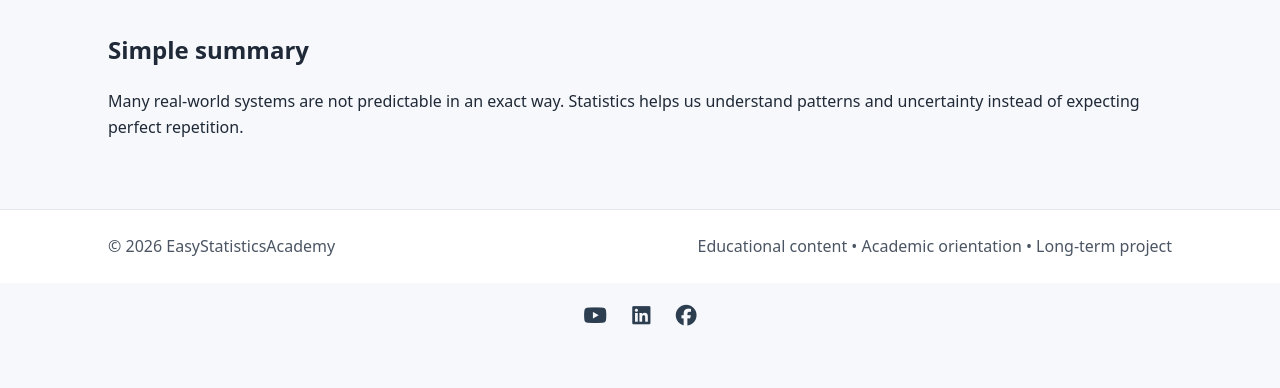
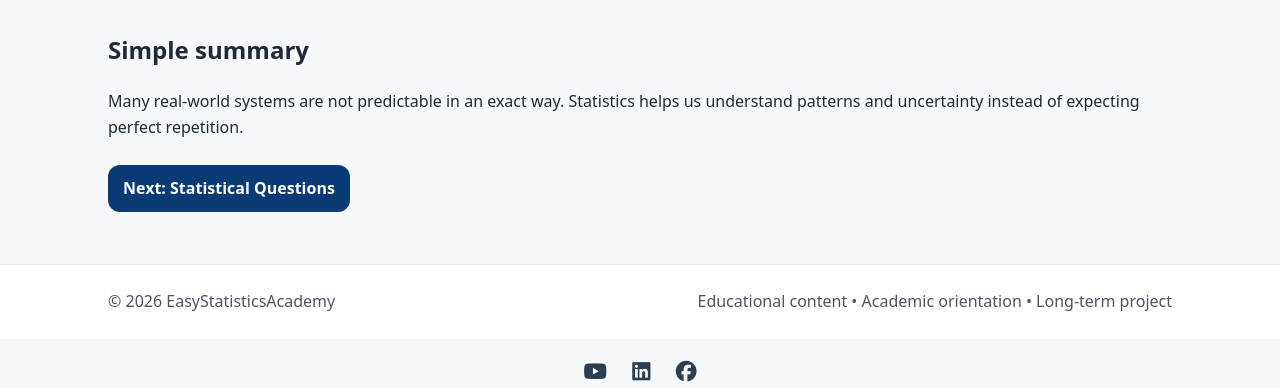
Before and after one commit to ammar-homaida-statistics/easystatisticsacademy, a Jekyll site: the page built from foundations/statistical-thinking/index.md, in a window 1280 px wide and 900 px high, scrolled down 2024 px, cut to the strip 512-900 px from the top of the window. Built offline with Jekyll 4.4.1, drawn with Linux system fonts in a browser that asks for light colours; before the commit the page ends 2868 px from its top, so only the background shows below that.

Commit message:
Add next lesson button

```diff
--- a/foundations/statistical-thinking/index.md
+++ b/foundations/statistical-thinking/index.md
@@ -221,3 +221,11 @@ lesson_order: 3
     </p>
   </div>
 </section>
+
+<section class="section section-next">
+  <div class="content-narrow">
+    <a class="btn btn-primary" href="/foundations/statistical-questions/">
+      Next: Statistical Questions
+    </a>
+  </div>
+</section>
```
Also changed, not shown: foundations/statistical-questions/index.md (added, +1 -0 lines).
